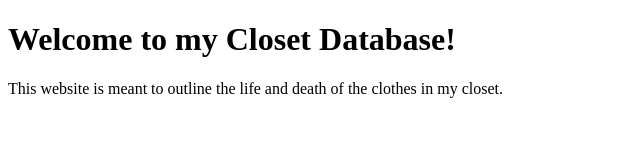
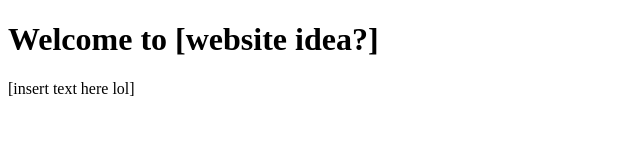
Before and after one commit to AG-Samaniego/is310-coding-assignments, a plain HTML site: page source-and-style/index.html in a window 1280 px wide. Shown: the whole page, without its empty margins (0-640 px from the left). Drawn offline with Linux system fonts and the light colour scheme.

Commit message:
draft text for website

```diff
--- a/source-and-style/index.html
+++ b/source-and-style/index.html
@@ -1,10 +1,9 @@
 <!DOCTYPE html>
 
 <html>
-    <h1> Welcome to my Closet Database! </h1>
+    <h1> Welcome to [website idea?] </h1>
 
-        <p> This website is meant to outline the life and death of the
-            clothes in my closet.
+        <p> [insert text here lol]
         </p>
 
 </html>
```
